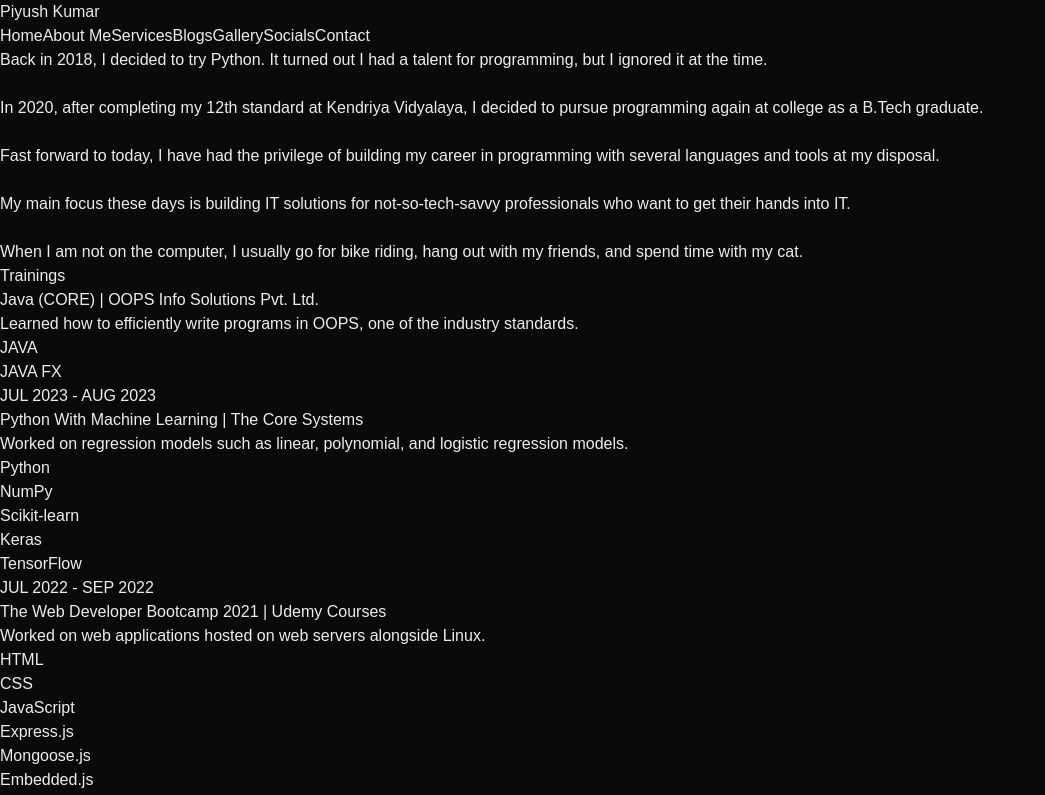
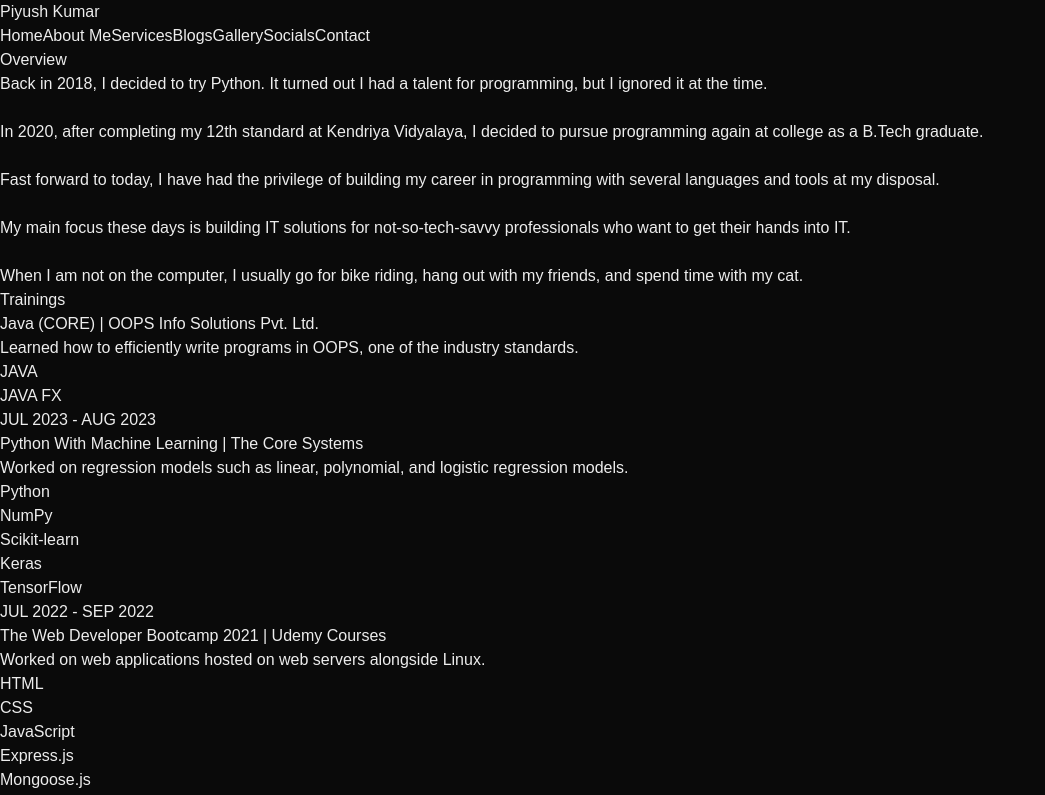
Before and after one commit to ipiyushkumar/Portfolio, a Next.js app: page /about in a window 1280 px wide. Shown: the top 795 px of the page, without its empty margins (0-1045 px from the left). Built offline with nearby package versions, Linux system fonts and the light colour scheme.

Commit message:
added h1 tag

```diff
--- a/src/app/about/page.tsx
+++ b/src/app/about/page.tsx
@@ -6,6 +6,7 @@ export default function About() {
   return (
     <div className="min-h-screen p-8 sm:p-20 font-[family-name:var(--font-geist-sans)]">
 
+      <h1 className="text-3xl">Overview</h1>
       {/* About Section */}
       <div className="flex flex-col mt-5">
         <p className="text-base leading-6">
```
